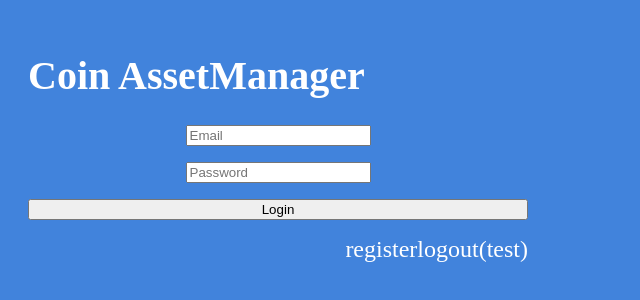
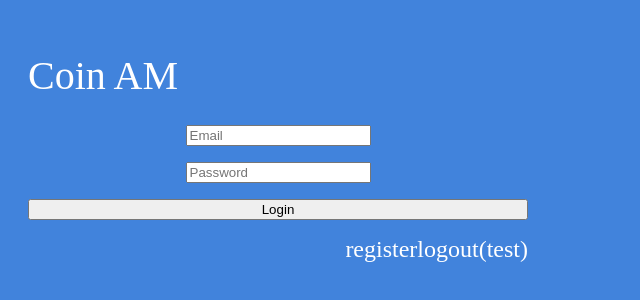
Before and after one commit to devjin0617/coin-asset-manager, a Vue app: page /login in a window 1280 px wide. Shown: the part 138-438 px from the top of the page, without its empty margins (0-640 px from the left). Built offline with nearby package versions, Linux system fonts and the light colour scheme; what vue-blu, vuefire would draw is missing.

Commit message:
Change logo with style

```diff
--- a/src/pages/LoginPage.vue
+++ b/src/pages/LoginPage.vue
@@ -1,6 +1,6 @@
 <template>
   <div class="container login-view">
-    <h1>Coin AssetManager</h1>
+    <h1>Coin AM</h1>
     <div class="login-form">
       <p class="control has-icon">
         <input class="input is-large" type="email" name="email" placeholder="Email" v-model="form.email">
@@ -122,7 +122,7 @@ export default {
 h1 {
   color:white;
   font-size:40px;
-  font-weight: bold;
+  font-weight: 200;
   text-align:left;
 }
 button {
```
